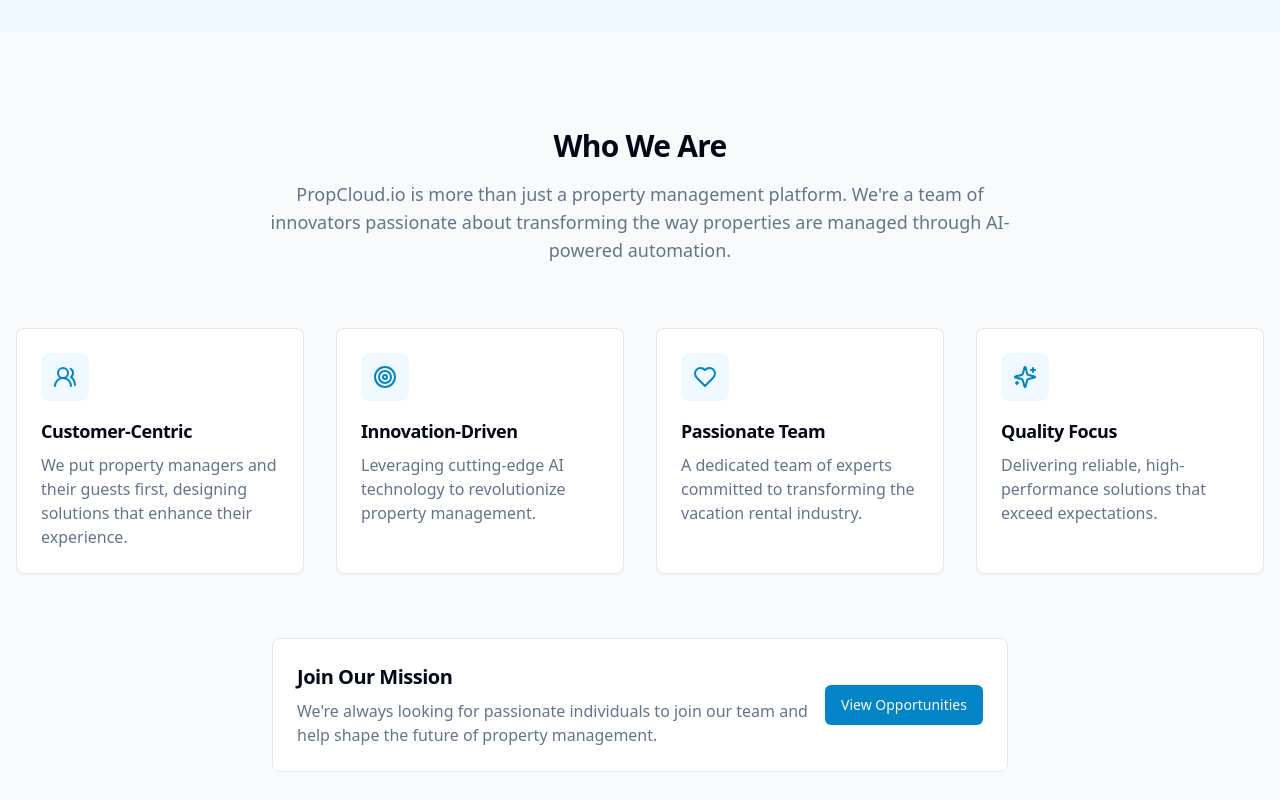
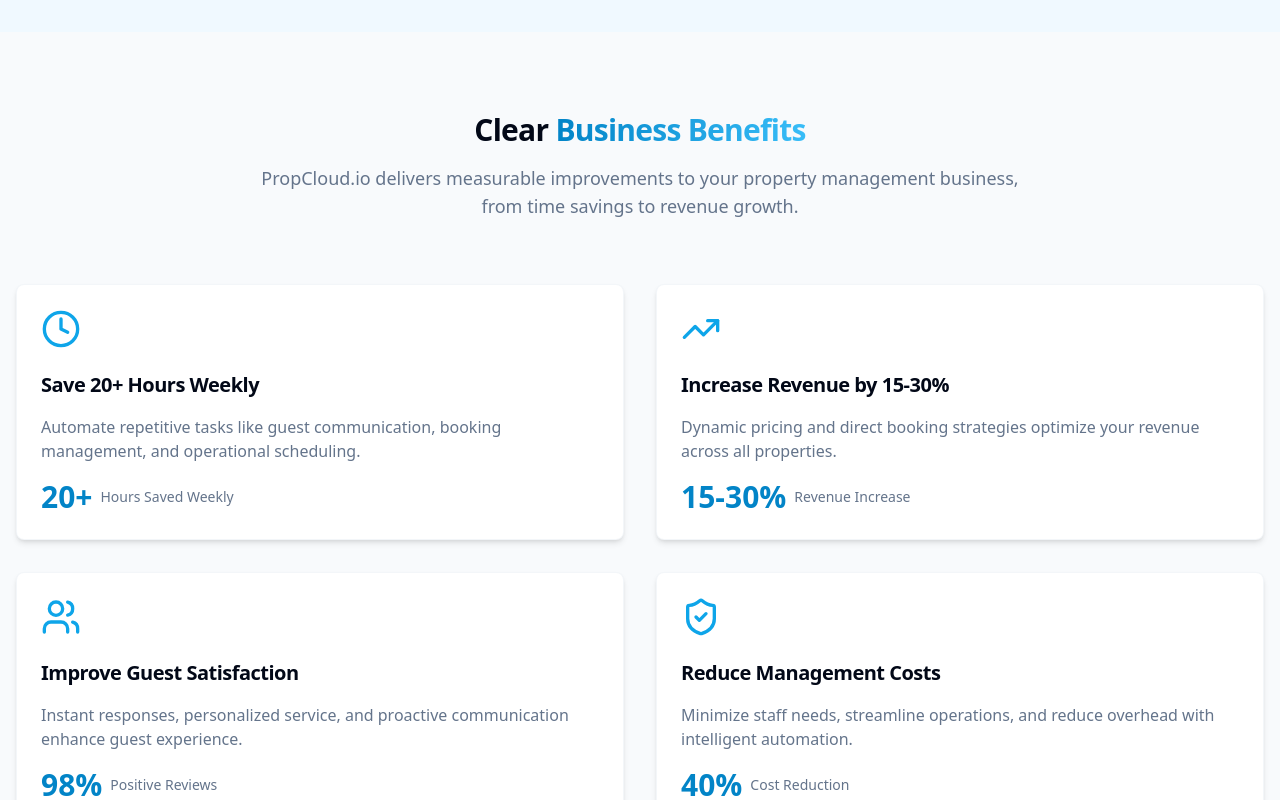
Before and after one commit to propcloud-io/lovable-propcloud-io, a React (Vite) app: page / in a window 1280 px wide. Shown: the part 2480-3280 px from the top of the page. Built offline with nearby package versions, Linux system fonts and the light colour scheme; no server answers.

Commit message:
revert: remove Who We Are section from landing page

```diff
--- a/src/components/WhoWeAreSection.tsx
+++ /dev/null
@@ -1,74 +0,0 @@
-import React from 'react';
-import { Users2, Target, Heart, Sparkles } from 'lucide-react';
-
-export function WhoWeAreSection() {
-  const values = [
-    {
-      icon: Users2,
-      title: 'Customer-Centric',
-      description: 'We put property managers and their guests first, designing solutions that enhance their experience.',
-    },
-    {
-      icon: Target,
-      title: 'Innovation-Driven',
-      description: 'Leveraging cutting-edge AI technology to revolutionize property management.',
-    },
-    {
-      icon: Heart,
-      title: 'Passionate Team',
-      description: 'A dedicated team of experts committed to transforming the vacation rental industry.',
-    },
-    {
-      icon: Sparkles,
-      title: 'Quality Focus',
-      description: 'Delivering reliable, high-performance solutions that exceed expectations.',
-    },
-  ];
-
-  return (
-    <section id="who-we-are" className="py-24 bg-slate-50">
-      <div className="container px-4 mx-auto">
-        <div className="max-w-3xl mx-auto text-center mb-16">
-          <h2 className="text-3xl font-bold mb-4">Who We Are</h2>
-          <p className="text-lg text-muted-foreground">
-            PropCloud.io is more than just a property management platform. We're a team of innovators
-            passionate about transforming the way properties are managed through AI-powered automation.
-          </p>
-        </div>
-
-        <div className="grid gap-8 md:grid-cols-2 lg:grid-cols-4">
-          {values.map((value, index) => (
-            <div
-              key={index}
-              className="p-6 bg-white rounded-lg shadow-sm border border-border hover:border-propcloud-200 transition-colors"
-            >
-              <div className="w-12 h-12 bg-propcloud-50 rounded-lg flex items-center justify-center mb-4">
-                <value.icon className="h-6 w-6 text-propcloud-600" />
-              </div>
-              <h3 className="text-lg font-semibold mb-2">{value.title}</h3>
-              <p className="text-muted-foreground">{value.description}</p>
-            </div>
-          ))}
-        </div>
-
-        <div className="mt-16 text-center">
-          <div className="inline-flex flex-col sm:flex-row gap-4 items-center justify-center bg-white p-6 rounded-lg border border-border">
-            <div className="text-left">
-              <h4 className="text-xl font-semibold mb-2">Join Our Mission</h4>
-              <p className="text-muted-foreground max-w-lg">
-                We're always looking for passionate individuals to join our team and help shape the
-                future of property management.
-              </p>
-            </div>
-            <a
-              href="mailto:careers@propcloud.io"
-              className="shrink-0 inline-flex h-10 items-center justify-center rounded-md bg-propcloud-600 px-4 py-2 text-sm font-medium text-white transition-colors hover:bg-propcloud-700 focus-visible:outline-none focus-visible:ring-1 focus-visible:ring-propcloud-700"
-            >
-              View Opportunities
-            </a>
-          </div>
-        </div>
-      </div>
-    </section>
-  );
-}
--- a/src/pages/Index.tsx
+++ b/src/pages/Index.tsx
@@ -7,7 +7,6 @@ import BenefitsSection from "@/components/BenefitsSection";
 import DemoSection from "@/components/DemoSection";
 import WaitlistSection from "@/components/WaitlistSection";
 import Footer from "@/components/Footer";
-import { WhoWeAreSection } from "@/components/WhoWeAreSection";
 
 const Index = () => {
   return (
@@ -16,7 +15,6 @@ const Index = () => {
       <HeroSection />
       <FeaturesSection />
       <HowItWorksSection />
-      <WhoWeAreSection />
       <BenefitsSection />
       <DemoSection />
       <WaitlistSection />
```
